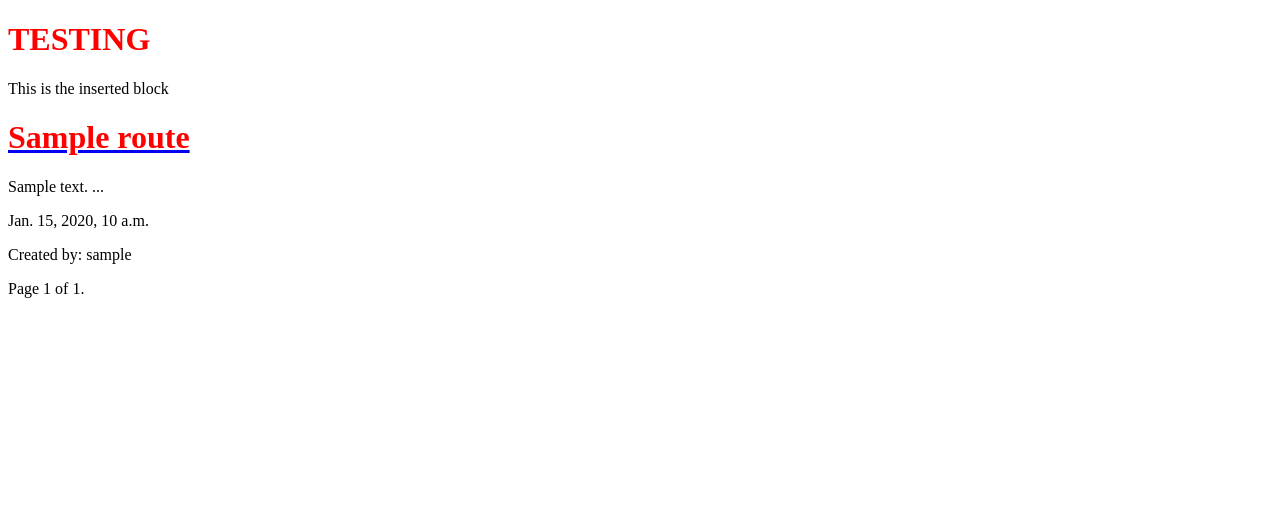
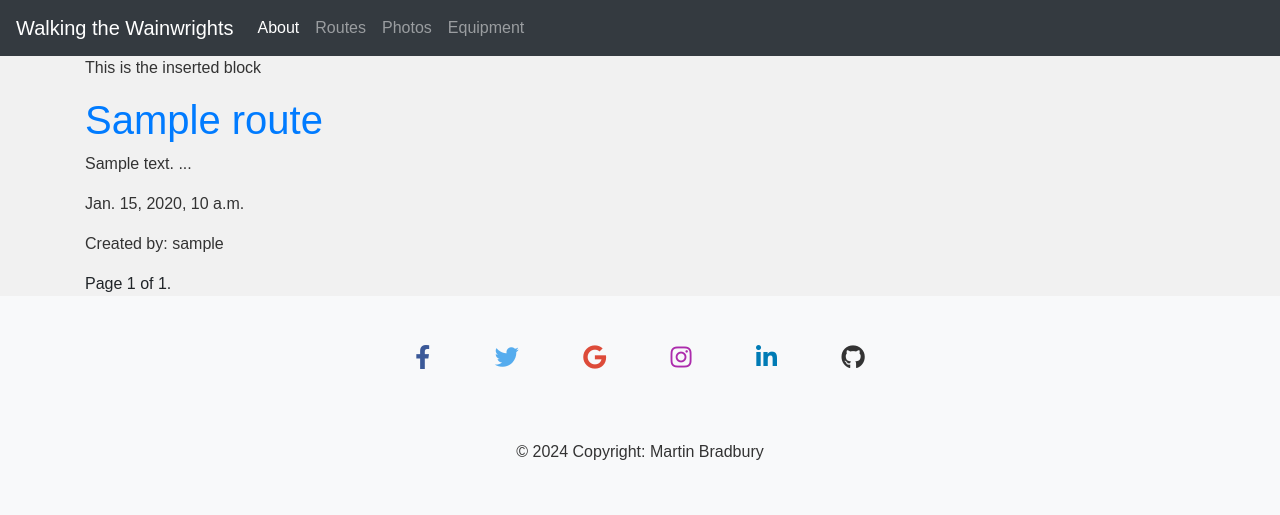
Before and after one commit to MartinBradbury/walking-the-wainwrights, a Django app: page /routes/ in a window 1280 px wide. Shown: the top 515 px of the page. Run offline with Django 5.2, Linux system fonts and the light colour scheme; tables that the repository leaves empty hold one stand-in row (values such as "Sample post"); some libraries are stand-ins or nearby versions.

Commit message:
modified the base.html and added css basic styling. Added action options in the superuseradmin to group flag or publish posts.

```diff
--- a/walking_wainwrights/static/css/style.css
+++ b/walking_wainwrights/static/css/style.css
@@ -1,3 +1,79 @@
-h1 {
-    color: red;
+/* General Styling */
+body {
+    font-family: Arial, sans-serif;
+    margin: 0;
+    padding: 0;
+    background-color: #f1f1f1;
 }
+
+p {
+    color:#333;
+}
+
+/* Footer Styling */
+.footer {
+    background-color: #f1f1f1;
+    color: #333;
+    padding: 20px 0;
+    position: relative;
+    bottom: 0;
+    width: 100%;
+}
+
+/* Social Media Icons */
+.footer a {
+    color: #333;
+    background-color: transparent;
+    border: none;
+    font-size: 24px;
+    margin: 0 10px;
+    padding: 20px;
+    text-align: center;
+    text-decoration: none;
+    border-radius: 50%;
+    width: 30px;
+}
+
+.footer a:hover {
+    opacity: 0.6;
+}
+
+.footer a .fab.fa-facebook-f {
+    color: #3b5998;
+}
+
+.footer a .fab.fa-twitter {
+    color: #55acee;
+}
+
+.footer a .fab.fa-google {
+    color: #dd4b39;
+}
+
+.footer a .fab.fa-instagram {
+    color: #ac2bac;
+}
+
+.footer a .fab.fa-linkedin-in {
+    color: #007bb5;
+}
+
+.footer a .fab.fa-github {
+    color: #333;
+}
+
+.footer .btn:hover {
+    color: #000;
+}
+
+/* Copyright Section */
+.footer .text-dark {
+    color: #333;
+}
+
+/* Responsive Design */
+@media (max-width: 768px) {
+    .footer .btn {
+        font-size: 20px;
+    }
+}
--- a/walking_wainwrights/templates/base.html
+++ b/walking_wainwrights/templates/base.html
@@ -1,5 +1,4 @@
 {% load static %}
-
 
 <!DOCTYPE html>
 <html lang="en">
@@ -7,16 +6,66 @@
     <meta charset="UTF-8">
     <meta name="viewport" content="width=device-width, initial-scale=1.0">
     <title>Walking the Wainwrights</title>
+    <!-- Bootstrap CSS -->
+    <link href="https://stackpath.bootstrapcdn.com/bootstrap/4.3.1/css/bootstrap.min.css" rel="stylesheet">
+    <!-- Font Awesome for Social Icons -->
+    <link href="https://cdnjs.cloudflare.com/ajax/libs/font-awesome/5.15.3/css/all.min.css" rel="stylesheet">
+    <!-- Custom CSS -->
     <link rel="stylesheet" href="{% static 'css/style.css' %}">
 </head>
 <body>
-    <h1>TESTING</h1>
+    <!-- Navbar -->
+    <nav class="navbar navbar-expand-lg navbar-dark bg-dark">
+        <a class="navbar-brand" href="#">Walking the Wainwrights</a>
+        <button class="navbar-toggler" type="button" data-toggle="collapse" data-target="#navbarNav"
+        aria-controls="navbarNav" aria-expanded="false" aria-label="Toggle navigation">
+            <span class="navbar-toggler-icon"></span>
+        </button>
+        <div class="collapse navbar-collapse" id="navbarNav">
+            <ul class="navbar-nav">
+                <li class="nav-item active">
+                    <a class="nav-link" href="#">About</a>
+                </li>
+                <li class="nav-item">
+                    <a class="nav-link" href="#">Routes</a>
+                </li>
+                <li class="nav-item">
+                    <a class="nav-link" href="#">Photos</a>
+                </li>
+                <li class="nav-item">
+                    <a class="nav-link" href="#">Equipment</a>
+                </li>
+            </ul>
+        </div>
+    </nav>
 
+    <!-- Page Content -->
+    <div class="container">
+        {% block content %}
+        {% endblock %}
+    </div>
 
-    {% block content %}
-    {% endblock %}
+    <!-- Sticky Footer with Social Media Links -->
+    <footer class="footer bg-light text-center text-white">
+        <div class="container p-4 pb-0">
+            <section class="mb-4">
+                <!-- Social Media Links -->
+                <a href="#!" role="button"><i class="fab fa-facebook-f"></i></a>
+                <a href="#!" role="button"><i class="fab fa-twitter"></i></a>
+                <a href="#!" role="button"><i class="fab fa-google"></i></a>
+                <a href="#!" role="button"><i class="fab fa-instagram"></i></a>
+                <a href="#!" role="button"><i class="fab fa-linkedin-in"></i></a>
+                <a href="#!" role="button"><i class="fab fa-github"></i></a>
+            </section>
+        </div>
+        <div class="text-center p-3">
+            <p>© 2024 Copyright: Martin Bradbury</p>
+        </div>
+    </footer>
 
-
+    <!-- Bootstrap JS -->
+    <script src="https://code.jquery.com/jquery-3.3.1.slim.min.js"></script>
+    <script src="https://stackpath.bootstrapcdn.com/bootstrap/4.3.1/js/bootstrap.min.js"></script>
     <script src="{% static 'js/script.js' %}"></script>
 </body>
 </html>
```
Also changed, not shown: routes/admin.py (+14 -3 lines).
